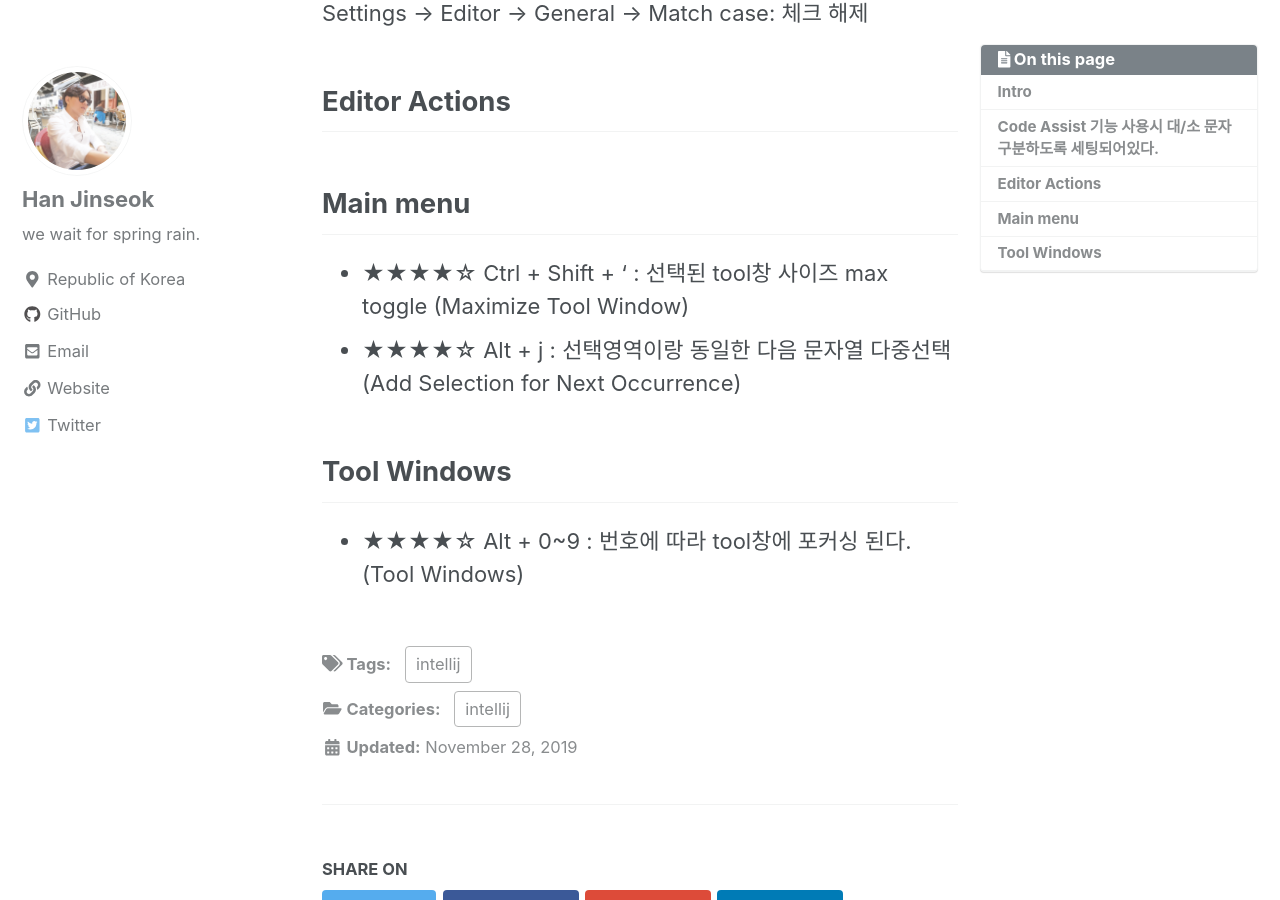
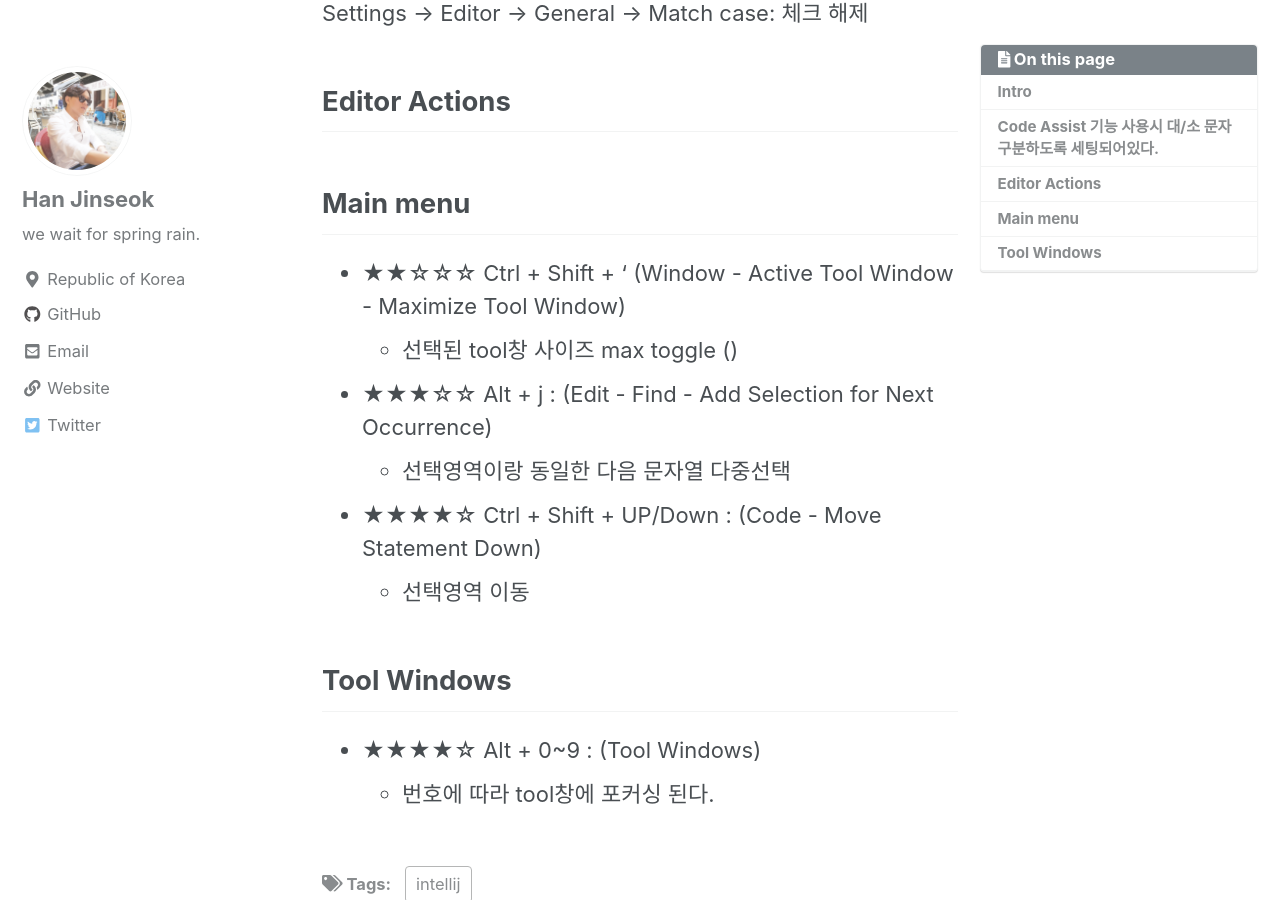
Before and after one commit to moregorenine/moregorenine.github.io, a Jekyll site: the page built from _posts/intellij/2019-11-28-intellij-keymap.md, in a window 1280 px wide and 900 px high, scrolled down 635 px. Built offline with Jekyll 4.4.1, drawn with Linux system fonts in a browser that asks for light colours; nearby versions of some CDN libraries; comment, search, counter and statistics services are not loaded; a style sheet for code colours, icons or effects is not loaded.

Commit message:
Update 2019-11-28-intellij-keymap.md

```diff
--- a/_posts/intellij/2019-11-28-intellij-keymap.md
+++ b/_posts/intellij/2019-11-28-intellij-keymap.md
@@ -22,9 +22,14 @@ Settings -> Editor -> General -> Match case: 체크 해제
 ## Editor Actions
 
 ## Main menu
-- ★★★★☆ Ctrl + Shift + ' : 선택된 tool창 사이즈 max toggle (Maximize Tool Window)
-- ★★★★☆ Alt + j : 선택영역이랑 동일한 다음 문자열 다중선택 (Add Selection for Next Occurrence)
+- ★★☆☆☆ Ctrl + Shift + ' (Window - Active Tool Window - Maximize Tool Window)
+  - 선택된 tool창 사이즈 max toggle ()
+- ★★★☆☆ Alt + j : (Edit - Find - Add Selection for Next Occurrence)
+  - 선택영역이랑 동일한 다음 문자열 다중선택
+- ★★★★☆ Ctrl + Shift + UP/Down : (Code - Move Statement Down)
+  - 선택영역 이동
 
 
 ## Tool Windows
-- ★★★★☆ Alt + 0~9 : 번호에 따라 tool창에 포커싱 된다. (Tool Windows)
+- ★★★★☆ Alt + 0~9 : (Tool Windows)
+  - 번호에 따라 tool창에 포커싱 된다.
```
